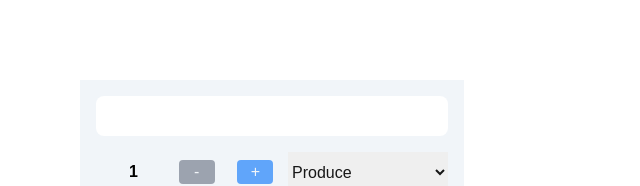
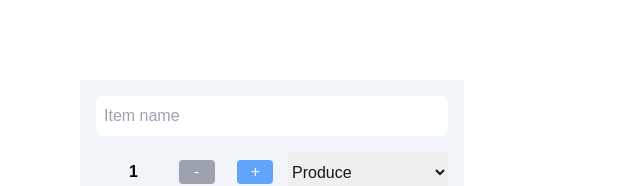
Before and after one commit to TL610/cprg306-assignments, a Next.js app: page /week-5 in a window 1280 px wide. Shown: the top 186 px of the page, without its empty margins (0-640 px from the left). Built offline with nearby package versions, Linux system fonts and the light colour scheme.

Commit message:
week-5 (add placeholder text for item name)

```diff
--- a/app/week-5/new-item.js
+++ b/app/week-5/new-item.js
@@ -15,7 +15,6 @@ export default function NewItem() {
 
   const handleSubmit = (event) => {
     event.preventDefault(); // Prevent the default form submission behavior
-    //Item.create({ name, quantity, category }); // Create a new item
     //Log the item object to the console
     //Create an item object with the current values of name, quantity, and category.
     const item = {
@@ -29,6 +28,10 @@ export default function NewItem() {
       "Name: " + name + " Quantity: " + quantity + " Category: " + category
     );
     // Reset the state variables to their initial values
+    reset();
+  };
+
+  const reset = () => {
     setName("");
     setQuantity(1);
     setCategory("Produce");
@@ -46,6 +49,7 @@ export default function NewItem() {
           type="text"
           value={name}
           onChange={(e) => setName(e.target.value)}
+          placeholder="Item name" // placeholder - hint text
           required // required attribute
         />
       </div>
```
